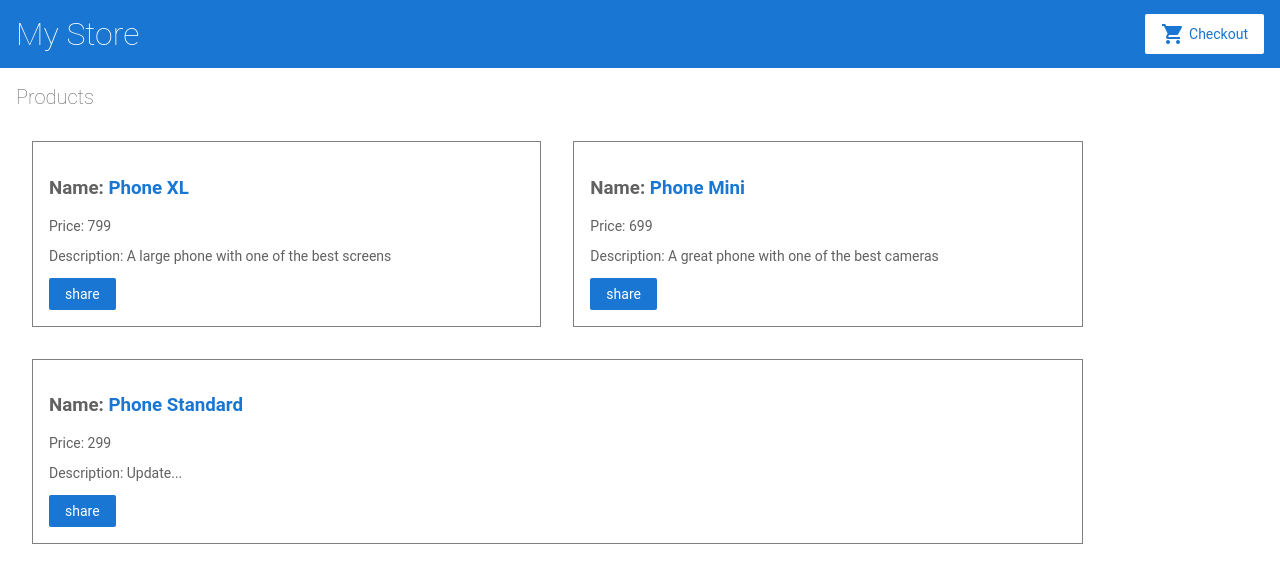
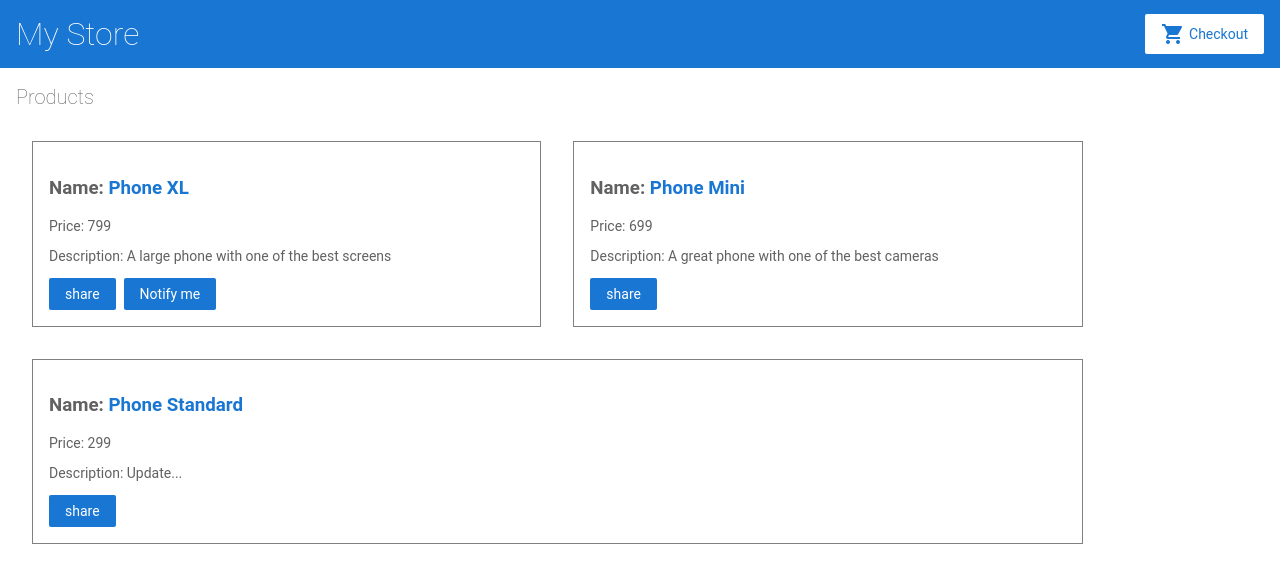
Before and after one commit to anhtuanit1999/angular-test, an Angular app: page / in a window 1280 px wide. Shown: the top 566 px of the page. Built offline with nearby package versions, Linux system fonts and the light colour scheme.

Commit message:
3 files modified, 3 added

```diff
--- a/src/app/app.module.ts
+++ b/src/app/app.module.ts
@@ -6,6 +6,7 @@
 import { AppComponent } from './app.component';
 import { TopBarComponent } from './top-bar/top-bar.component';
 import { ProductListComponent } from './product-list/product-list.component';
+import { ProductAlertsComponent } from './product-alerts/product-alerts.component';
 
 @NgModule({
   imports: [
@@ -18,7 +19,8 @@
   declarations: [
     AppComponent,
     TopBarComponent,
-    ProductListComponent
+    ProductListComponent,
+    ProductAlertsComponent
   ],
   bootstrap: [ AppComponent ]
 })
--- /dev/null
+++ b/src/app/product-alerts/product-alerts.component.html
@@ -0,0 +1 @@
+<button *ngIf="product.price > 700">Notify me</button>
--- /dev/null
+++ b/src/app/product-alerts/product-alerts.component.ts
@@ -0,0 +1,16 @@
+import { Component, OnInit } from '@angular/core';
+import { Input } from '@angular/core';
+
+@Component({
+  selector: 'app-product-alerts',
+  templateUrl: './product-alerts.component.html',
+  styleUrls: ['./product-alerts.component.css']
+})
+export class ProductAlertsComponent implements OnInit {
+  @Input() product;
+  constructor() { }
+
+  ngOnInit() {
+  }
+
+}
--- a/src/app/product-list/product-list.component.css
+++ b/src/app/product-list/product-list.component.css
@@ -1,6 +1,10 @@
 .product-container {
   display: flex;
   flex-flow: wrap;
+}
+
+button {
+  margin-right: 0.5rem;
 }
 
 .product-item {
--- a/src/app/product-list/product-list.component.html
+++ b/src/app/product-list/product-list.component.html
@@ -6,6 +6,7 @@
     <p  *ngIf="product.description">Description: {{ product.description }}</p>
     <p  *ngIf="!product.description">Description: Update...</p>
   <button (click)="share()">share</button>
+  <app-product-alerts [product]="product"></app-product-alerts>
   </div>
 </div>
 <!--
```
Also changed, not shown: src/app/product-alerts/product-alerts.component.css (added).
